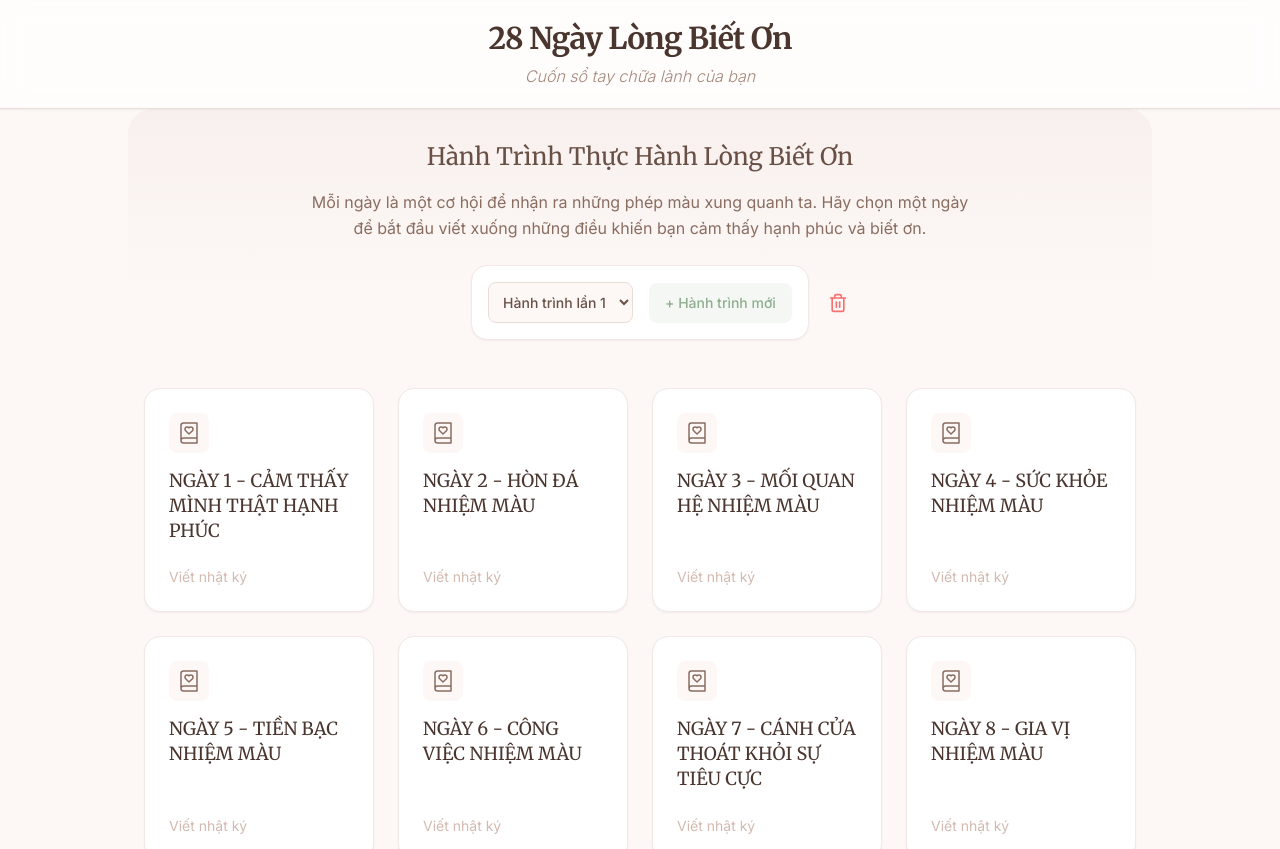
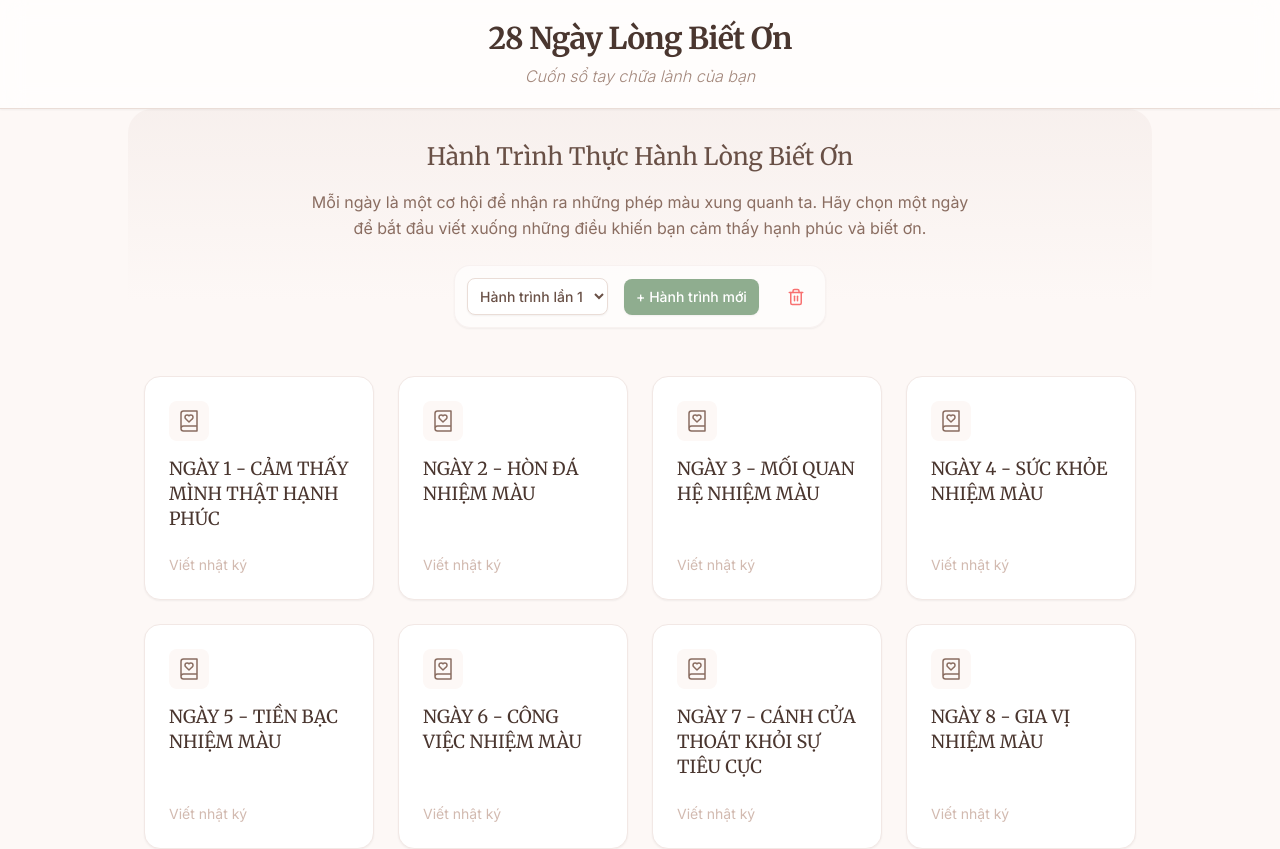
Before and after one commit to ezbase-media/28-ngay-thuc-hanh-biet-on, a React (Vite) app: page / in a window 1280 px wide. Shown: the top 849 px of the page. Built offline with nearby package versions, Linux system fonts and the light colour scheme.

Commit message:
style: inline cycle row and add favicon

```diff
--- a/index.html
+++ b/index.html
@@ -3,6 +3,7 @@
   <head>
     <meta charset="UTF-8" />
     <meta name="viewport" content="width=device-width, initial-scale=1.0" />
+    <link rel="icon" type="image/svg+xml" href="/favicon.svg" />
     <title>28 Days of Gratitude</title>
   </head>
   <body>
--- a/src/pages/Home.jsx
+++ b/src/pages/Home.jsx
@@ -48,11 +48,11 @@ const Home = () => {
         </p>
 
         {cycles.length > 0 && (
-          <div className="flex flex-col sm:flex-row items-center justify-center gap-4 bg-white p-4 rounded-2xl shadow-sm border border-warm-100 sm:inline-flex relative">
+          <div className="flex flex-wrap items-center justify-center gap-2 sm:gap-4 bg-white/60 p-2 sm:p-3 rounded-2xl shadow-sm border border-warm-100/50 inline-flex relative justify-self-center mx-auto max-w-fit">
             <select
               value={activeCycleId}
               onChange={handleCycleChange}
-              className="bg-warm-50 border border-warm-200 text-warm-700 text-sm rounded-lg focus:ring-warm-400 focus:border-warm-400 block p-2.5 outline-none font-medium cursor-pointer"
+              className="bg-white border border-warm-200 text-warm-700 text-sm rounded-lg focus:ring-warm-400 focus:border-warm-400 block p-2 outline-none font-medium cursor-pointer shadow-sm"
             >
               {cycles.map(c => (
                 <option key={c.id} value={c.id}>{c.name}</option>
@@ -60,16 +60,16 @@ const Home = () => {
             </select>
             <button
               onClick={handleNewCycle}
-              className="text-sm bg-pastel-darkgreen/10 text-pastel-darkgreen hover:bg-pastel-darkgreen/20 px-4 py-2.5 rounded-lg font-medium transition-colors whitespace-nowrap"
+              className="text-sm bg-pastel-darkgreen text-white hover:bg-pastel-darkgreen/90 px-3 py-2 rounded-lg font-medium transition-colors whitespace-nowrap shadow-sm"
             >
               + Hành trình mới
             </button>
             <button
               onClick={handleDeleteCycle}
               title="Xóa hành trình này"
-              className="text-red-400 hover:text-red-600 p-2 rounded-lg hover:bg-red-50 transition-colors sm:absolute sm:-right-12"
+              className="text-red-400 hover:text-red-600 hover:bg-red-50 p-2 rounded-lg transition-colors ml-1"
             >
-              <Trash2 size={20} />
+              <Trash2 size={18} />
             </button>
           </div>
         )}
```
Also changed, not shown: public/favicon.svg (added).
